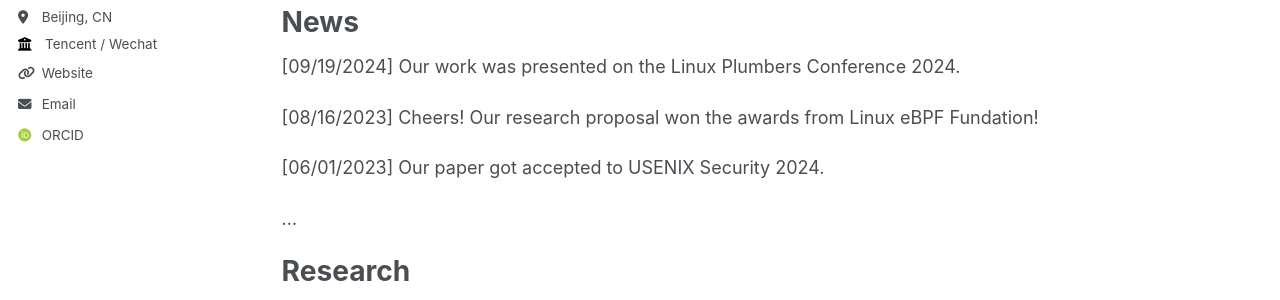
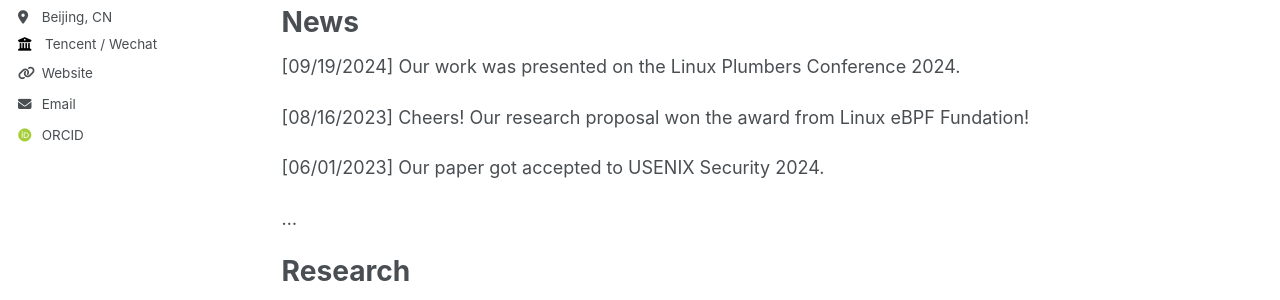
Before and after one commit to patrickphzhang/patrickphzhang.github.io, a Jekyll site: the page built from _pages/about.md, in a window 1280 px wide and 900 px high. Shown: the part 274-574 px from the top of the window. Built offline with Jekyll 4.4.1, drawn with Linux system fonts in a browser that asks for light colours; some web fonts are replaced.

Commit message:
updating

```diff
--- a/_config.yml
+++ b/_config.yml
@@ -75,12 +75,12 @@ author:
 
 # Publication Category - The following the list of publication categories and their headings
 publication_category:
+  conferences:
+    title: 'Conference Papers'
+  manuscripts:
+    title: 'Journal Articles'
   books:
     title: 'Books'
-  manuscripts:
-    title: 'Journal Articles'
-  conferences:
-    title: 'Conference Papers'
 
 # Site Settings
 teaser                   :  # filename of teaser fallback teaser image placed in /images/, .e.g. "500x300.png"
--- a/_pages/about.md
+++ b/_pages/about.md
@@ -13,7 +13,7 @@ News
 ======
 [09/19/2024] Our work was presented on the Linux Plumbers Conference 2024.
 
-[08/16/2023] Cheers! Our research proposal won the awards from Linux eBPF Fundation!
+[08/16/2023] Cheers! Our research proposal won the award from Linux eBPF Fundation!
 
 [06/01/2023] Our paper got accepted to USENIX Security 2024.
 
```
Also changed, not shown: _publications/2024-06-hive.md (renamed from _publications/2024-02-17-paper-title-number-4.md).
